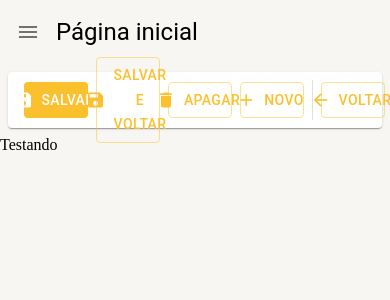
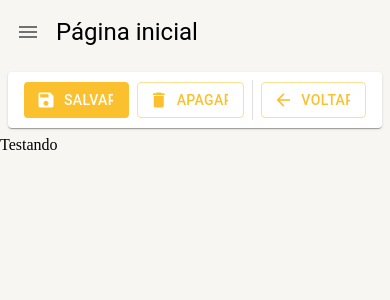
Before and after one commit to RuanF7/materialui-typescript, a React (Create React App) app: page /pagina-inicial in a window 390 px wide. Shown: the top 300 px of the page. Built offline with nearby package versions, Linux system fonts and the light colour scheme.

Commit message:
refactor: botões

```diff
--- a/src/shared/components/ferramentas-de-detalhe/FerramentasDeDetalhe.tsx
+++ b/src/shared/components/ferramentas-de-detalhe/FerramentasDeDetalhe.tsx
@@ -1,4 +1,4 @@
-import { Box, Button, Divider, Icon, Paper, useTheme } from '@mui/material';
+import { Box, Button, Divider, Icon, Paper, Skeleton, Theme, Typography, useMediaQuery, useTheme } from '@mui/material';
 
 interface IFerramentasDeDetalheProps {
   textoBotaoNovo?: string;
@@ -8,6 +8,13 @@ interface IFerramentasDeDetalheProps {
   mostrarBotaoSalvar?: boolean;
   mostrarBotaoSalvarEFechar?: boolean;
 
+  mostrarBotaoNovoCarregando?: boolean;
+  mostrarBotaoVoltarCarregando?: boolean;
+  mostrarBotaoApagarCarregando?: boolean;
+  mostrarBotaoSalvarCarregando?: boolean;
+  mostrarBotaoSalvarEFecharCarregando?: boolean;
+
+
   aoClicarEmNovo?: () => void;
   aoClicarEmVoltar?: () => void;
   aoClicarEmApagar?: () => void;
@@ -16,11 +23,18 @@ interface IFerramentasDeDetalheProps {
 }
 export const FerramentasDeDetalhe: React.FC<IFerramentasDeDetalheProps> = ({
   textoBotaoNovo = 'Novo',
+
   mostrarBotaoNovo = true,
   mostrarBotaoVoltar = true,
   mostrarBotaoApagar = true,
   mostrarBotaoSalvar = true,
   mostrarBotaoSalvarEFechar = false,
+
+  mostrarBotaoNovoCarregando = false,
+  mostrarBotaoVoltarCarregando = false,
+  mostrarBotaoApagarCarregando = false,
+  mostrarBotaoSalvarCarregando = false,
+  mostrarBotaoSalvarEFecharCarregando = false,
 
   aoClicarEmNovo,
   aoClicarEmVoltar,
@@ -28,6 +42,8 @@ export const FerramentasDeDetalhe: React.FC<IFerramentasDeDetalheProps> = ({
   aoClicarEmSalvar,
   aoClicarEmSalvarEFechar,
 }) => {
+  const smDown = useMediaQuery((theme: Theme) => theme.breakpoints.down('sm'));
+  const mdDown = useMediaQuery((theme: Theme) => theme.breakpoints.down('md'));
   const theme = useTheme();
 
   return (
@@ -41,54 +57,100 @@ export const FerramentasDeDetalhe: React.FC<IFerramentasDeDetalheProps> = ({
       component={Paper}
       height={theme.spacing(5)}
     >
-      {mostrarBotaoSalvar && (
+      {(mostrarBotaoSalvar && !mostrarBotaoSalvarCarregando) && (
         <Button
           color='primary'
           disableElevation
           variant='contained'
           onClick={aoClicarEmSalvar}
           startIcon={<Icon>save</Icon>}
-        >Salvar</Button>
+        >
+          <Typography variant='button' whiteSpace='nowrap' textOverflow='ellipses' overflow='hidden'>
+            Salvar
+          </Typography>
+        </Button>
       )}
-      {mostrarBotaoSalvarEFechar && (
+
+      {mostrarBotaoSalvarCarregando && (
+        <Skeleton width={110} height={60} />
+      )}
+      {(mostrarBotaoSalvarEFechar && !mostrarBotaoSalvarCarregando && !smDown && !mdDown) && (
         <Button
           color='primary'
           disableElevation
           variant='outlined'
           onClick={aoClicarEmSalvarEFechar}
           startIcon={<Icon>save</Icon>}
-        >Salvar e voltar</Button>
+        >
+          <Typography variant='button' whiteSpace='nowrap' textOverflow='ellipses' overflow='hidden'>
+            Salvar e Voltar
+          </Typography>
+        </Button>
       )}
-      {mostrarBotaoApagar && (
+
+      {(mostrarBotaoSalvarEFecharCarregando && !smDown && !mdDown) && (
+        <Skeleton width={110} height={60} />
+      )}
+      {(mostrarBotaoApagar && !mostrarBotaoApagarCarregando) && (
         <Button
           color='primary'
           disableElevation
           variant='outlined'
           onClick={aoClicarEmApagar}
           startIcon={<Icon>delete</Icon>}
-        >Apagar</Button>
+        >
+          <Typography variant='button' whiteSpace='nowrap' textOverflow='ellipses' overflow='hidden'>
+            Apagar
+          </Typography>
+        </Button>
       )}
-      {mostrarBotaoNovo && (
+
+      {mostrarBotaoApagarCarregando && (
+        <Skeleton width={110} height={60} />
+      )}
+      {(mostrarBotaoNovo && !mostrarBotaoNovoCarregando && !smDown) && (
         <Button
           color='primary'
           disableElevation
           variant='outlined'
           onClick={aoClicarEmNovo}
           startIcon={<Icon>add</Icon>}
-        >{textoBotaoNovo}</Button>
+        >
+          <Typography variant='button' whiteSpace='nowrap' textOverflow='ellipses' overflow='hidden'>
+            {textoBotaoNovo}
+          </Typography>
+        </Button>
       )}
 
-      <Divider variant='middle' orientation='vertical' />
+      {(mostrarBotaoNovoCarregando && !smDown) && (
+        <Skeleton width={110} height={60} />
+      )}
 
-      {mostrarBotaoVoltar && (
+      {
+        (
+          mostrarBotaoVoltar &&
+          (mostrarBotaoNovo || mostrarBotaoApagar || mostrarBotaoSalvar || mostrarBotaoSalvarEFechar)
+        ) && (
+          <Divider variant='middle' orientation='vertical' />
+
+        )
+      }
+
+      {(mostrarBotaoVoltar && !mostrarBotaoVoltarCarregando) && (
         <Button
           color='primary'
           disableElevation
           variant='outlined'
           onClick={aoClicarEmVoltar}
           startIcon={<Icon>arrow_back</Icon>}
-        >Voltar</Button>
+        >
+          <Typography variant='button' whiteSpace='nowrap' textOverflow='ellipses' overflow='hidden'>
+            Voltar
+          </Typography>
+        </Button>
       )}
-    </Box>
+      {mostrarBotaoVoltarCarregando && (
+        <Skeleton width={110} height={60} />
+      )}    </Box>
   );
 };
```
